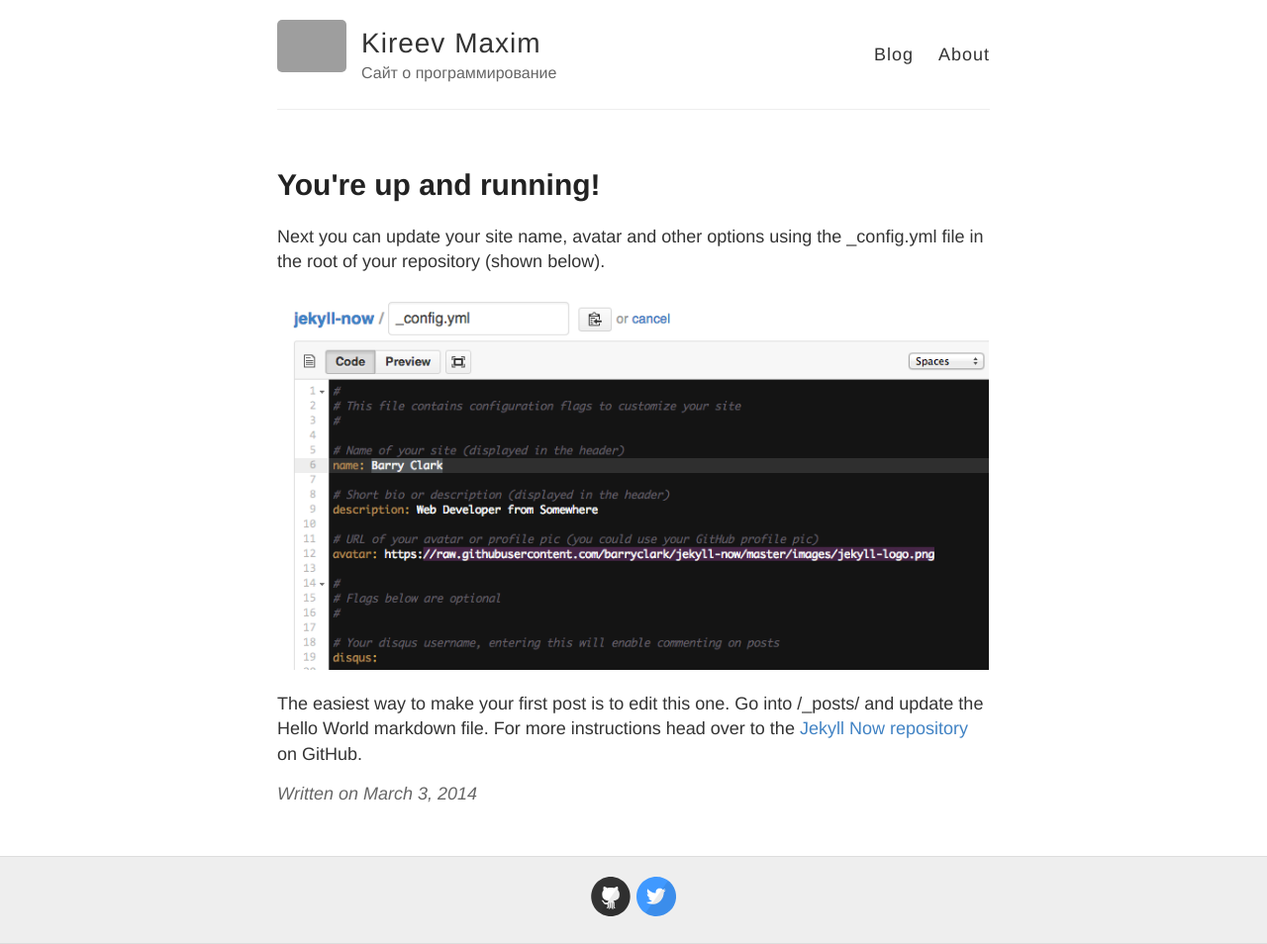
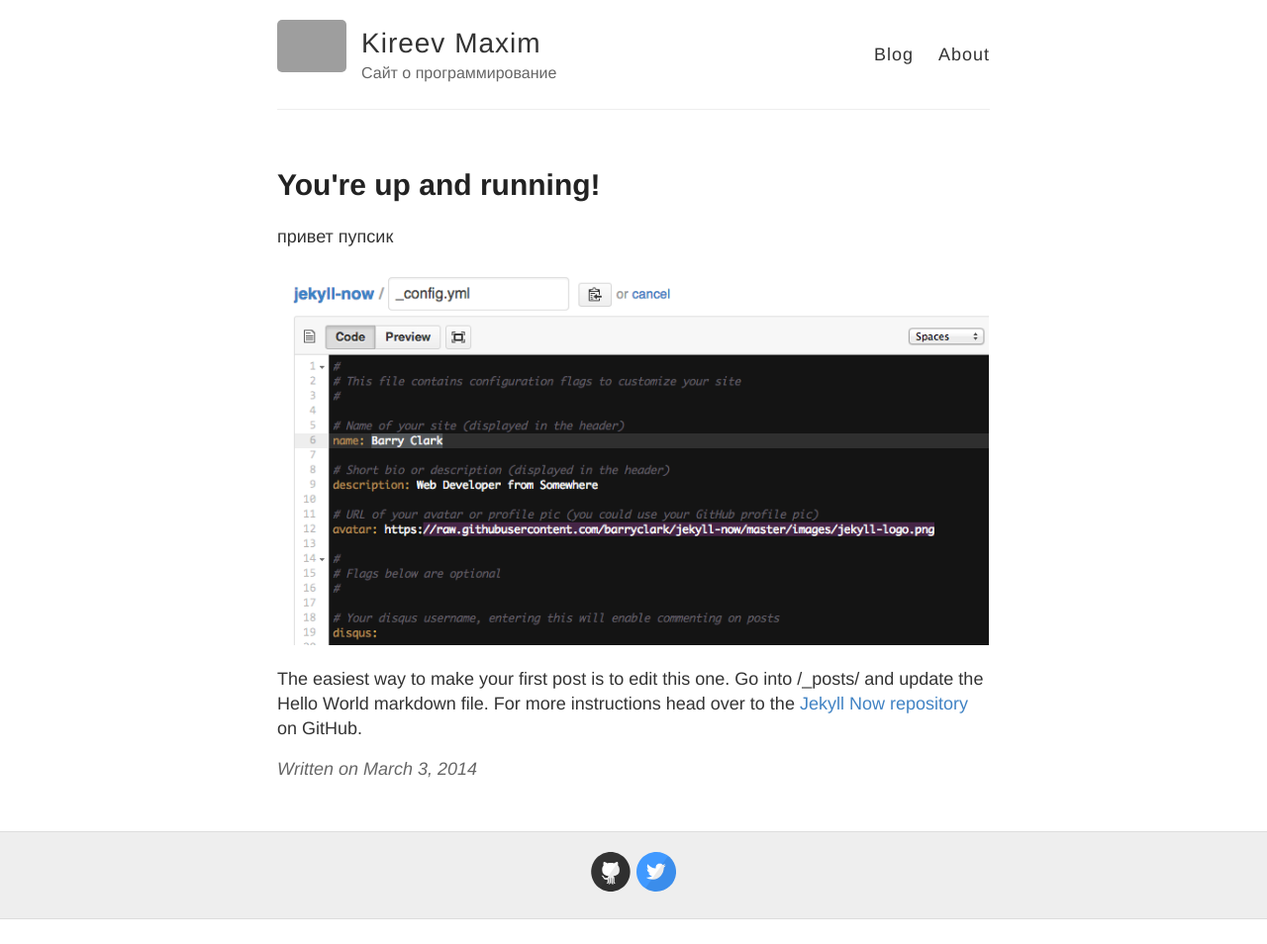
Before and after one commit to Rattlhead/rattlhead.github.io, a Jekyll site: the page built from _posts/2014-3-3-Hello-World.md, in a window 1280 px wide. Shown: the whole page at 99% size. Built offline with Jekyll 4.4.1, drawn with Linux system fonts in a browser that asks for light colours; after the commit the page ends 929 px from its top, so only the background shows below that; grey boxes are pictures that could not be loaded.

Commit message:
Update 2014-3-3-Hello-World.md

```diff
--- a/_posts/2014-3-3-Hello-World.md
+++ b/_posts/2014-3-3-Hello-World.md
@@ -3,7 +3,7 @@
 title: You're up and running!
 ---
 
-Next you can update your site name, avatar and other options using the _config.yml file in the root of your repository (shown below).
+привет пупсик
 
 ![_config.yml]({{ site.baseurl }}/images/config.png)
 
```
